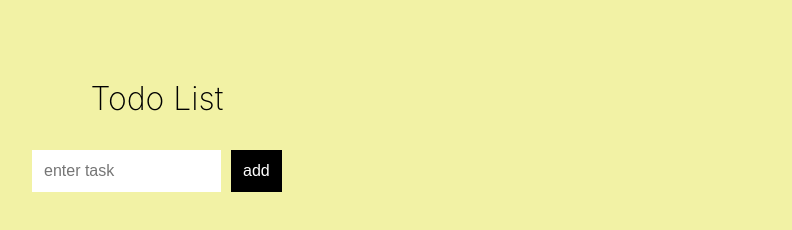
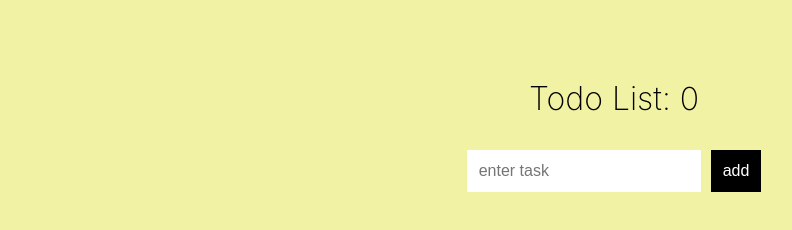
Before and after one commit to dannyevega/react-todo, a React app: page / in a window 1280 px wide. Shown: the whole page, without its empty margins (26-818 px from the left). Built offline with nearby package versions, Linux system fonts and the light colour scheme.

Commit message:
fixed a little styling and showed amount of todos left

```diff
--- a/src/Todo.js
+++ b/src/Todo.js
@@ -52,7 +52,7 @@ class Todo extends React.Component {
   render() {
     return (
       <div className='container'>
-        <h1>Todo List</h1>
+        <h1>Todo List: {this.state.todoList.length}</h1>
         <div className='header'>
           <form onSubmit={this.addTodo}>
             <input
--- a/src/index.css
+++ b/src/index.css
@@ -9,9 +9,21 @@ h1 {
   text-align: center;
 }
 
-#main {
+/*#main {
   display: flex;
   justify-content: flex;
+}
+*/
+.container {
+  max-width: 300px;
+  margin: 0 auto;
+}
+
+.header {
+  display: flex;
+  flex-direction: column;
+  align-items: center;
+  margin-right: 0px;
 }
 
 .container .header input,
@@ -22,7 +34,7 @@ h1 {
 }
 
 .container .header input {
-  width: 165px;
+  width: 210px;
   border: 2px solid #FFF;
 }
 
```
